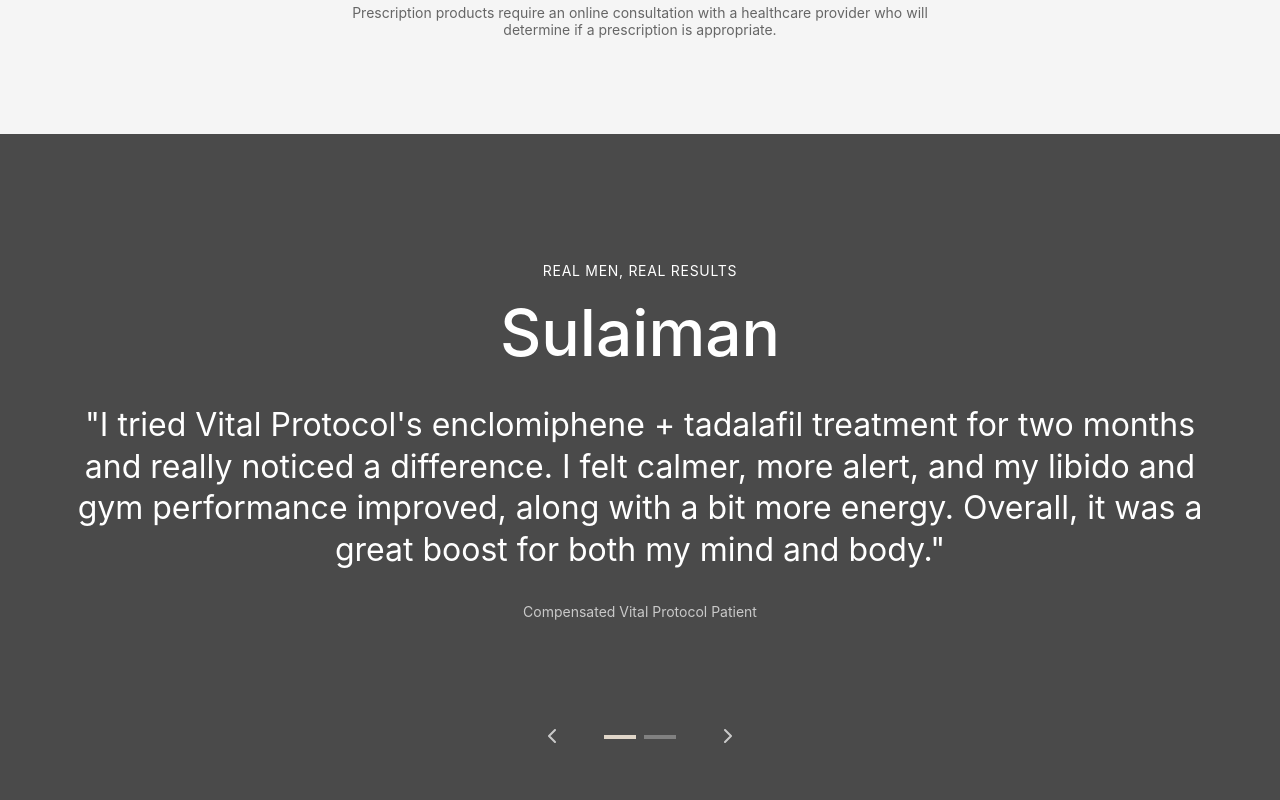
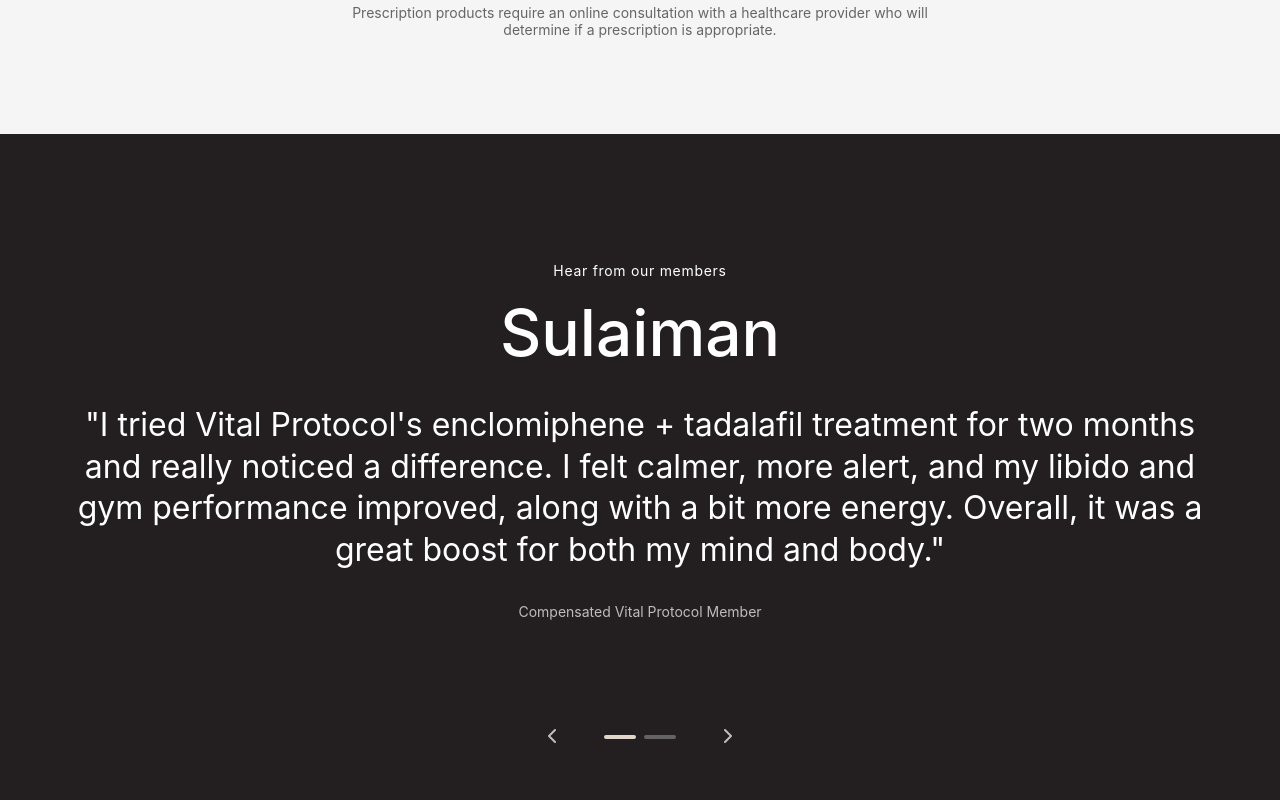
Before and after one commit to jamesloesch-vital/storefront, a plain HTML site: page index.html in a window 1280 px wide. Shown: the part 3500-4300 px from the top of the page. Drawn offline with Linux system fonts and the light colour scheme; a web font is replaced by a local one.

Commit message:
Some design changes

```diff
--- a/index.html
+++ b/index.html
@@ -410,7 +410,7 @@
         }
 
         .testimonials {
-            background-color: #4a4a4a;
+            background-color: #231F20;
             padding: 6rem 2rem;
             color: white;
         }
@@ -445,7 +445,7 @@
 
         .success-label {
             font-size: 0.875rem;
-            text-transform: uppercase;
+            text-transform: none;
             letter-spacing: 0.05em;
             margin-bottom: 1rem;
             display: block;
@@ -496,6 +496,7 @@
             justify-content: center;
             gap: 2rem;
             margin-top: 4rem;
+
         }
 
         .nav-button {
@@ -525,6 +526,7 @@
             padding: 0;
             cursor: pointer;
             transition: background-color 0.2s;
+            border-radius: 10px;
         }
 
         .dot.active {
@@ -1391,12 +1393,12 @@
             <div class="testimonial-slides">
                 <div class="testimonial-slide active" data-slide="1">
                     <div class="testimonial-content">
-                        <span class="success-label">Real Men, Real Results</span>
+                        <span class="success-label">Hear from our members</span>
                         <h2 class="testimonial-name">Sulaiman</h2>
                         <blockquote class="testimonial-quote">
                             "I tried Vital Protocol's enclomiphene + tadalafil treatment for two months and really noticed a difference. I felt calmer, more alert, and my libido and gym performance improved, along with a bit more energy. Overall, it was a great boost for both my mind and body."
                         </blockquote>
-                        <p class="patient-label">Compensated Vital Protocol Patient</p>
+                        <p class="patient-label">Compensated Vital Protocol Member</p>
                     </div>
                 </div>
                 <div class="testimonial-slide" data-slide="2">
@@ -1406,7 +1408,7 @@
                         <blockquote class="testimonial-quote">
                             "I began using enclomiphene from Vital Protocol to help raise my testosterone levels, which were in the low 200s. After consistent use, my levels have increased to the high 800s, leading to noticeable improvements in energy, strength, and overall well-being. Unlike traditional TRT, enclomiphene supports natural testosterone production, making it a great alternative. So far, my experience has been positive, with significant benefits and no major downsides."
                         </blockquote>
-                        <p class="patient-label">Compensated Vital Protocol Patient</p>
+                        <p class="patient-label">Compensated Vital Protocol Member</p>
                     </div>
                 </div>
             </div>
@@ -1473,7 +1475,7 @@
                     </svg>
                 </button>
                 <div class="faq-answer">
-                    <p>Yes, we take your privacy seriously. All your medical information is protected by HIPAA-compliant security measures, and our platform uses state-of-the-art encryption to keep your data safe and confidential.</p>
+                    <p>Yes, we take your privacy seriously. All your medical information on our patient platform is protected by HIPAA-compliant security measures.</p>
                 </div>
             </div>
         </div>
```
